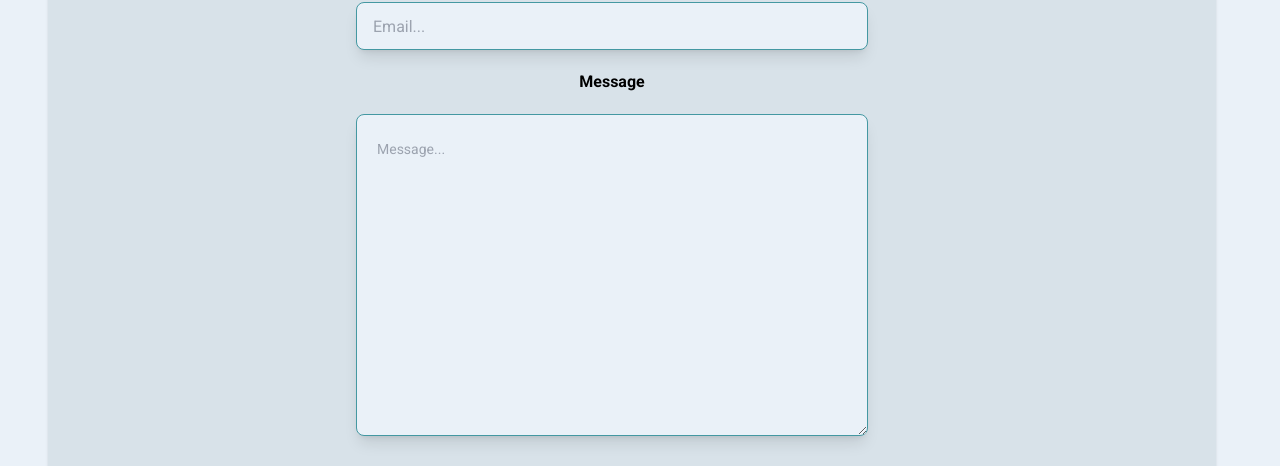
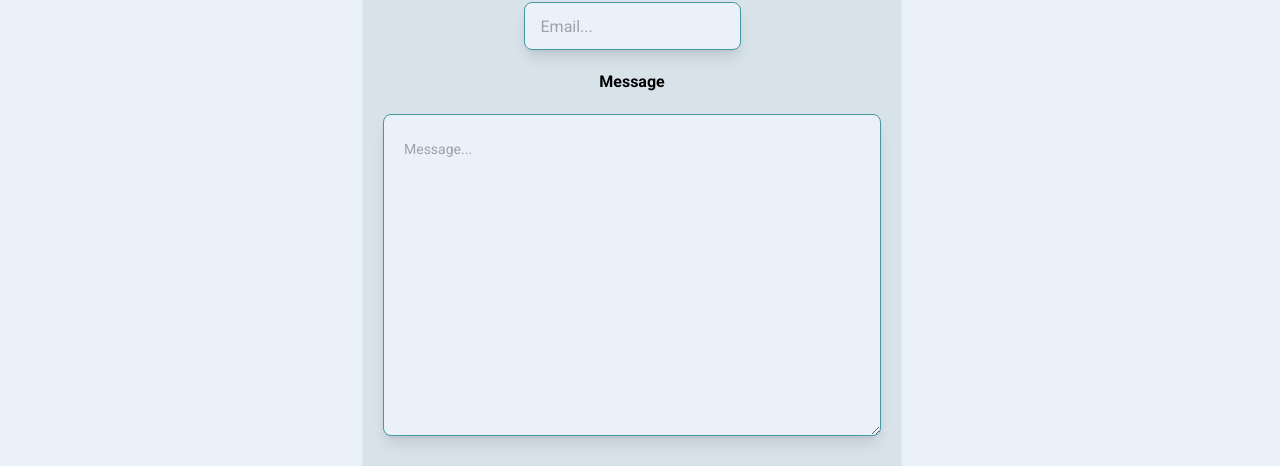
Before and after one commit to mollybrace/mocean-therapy-nextjs, a Next.js app: page /contact in a window 1280 px wide. Shown: the part 792-1258 px from the top of the page. Built offline with nearby package versions, Linux system fonts and the light colour scheme.

Commit message:
editing form

```diff
--- a/src/app/contact/components/Form.tsx
+++ b/src/app/contact/components/Form.tsx
@@ -44,13 +44,11 @@ type Formprops = {
 
 
   return (
-    <div className='flex items-center max-w-full pr-4 justify-center mt-10 mb-10'>
-      <div className=' w-full px-12 '>
-
-      <div className=' items-center justify-center rounded-lg block shadow text-center bg-dogwood/40 outline-none'>
+    <div className='flex flex-col items-center w-full pr-4 justify-center mt-10 mb-10'>
+      <div className='flex flex-col items-center  justify-center rounded-lg shadow text-center bg-dogwood/40 outline-none'>
 
        <form
-        className='pr-10 flex-col items-center justify-center'
+        className='pl-5 pr-5 justify-center flex flex-col items-center'
         ref={form}
         onSubmit={handleSubmit}
         >
@@ -90,7 +88,7 @@ type Formprops = {
 
             />
           </div>
-
+          <div className='flex flex-col items-center'>
           <label
             htmlFor="message"
             className='flex justify-center items-center font-bold pb-5'>Message</label>
@@ -106,9 +104,10 @@ type Formprops = {
             className='textarea-md textarea-bordered w-full max-w-lg bg-moonstone border border-blue-morelli rounded-lg shadow-lg p-5 flex justify-center '
             onChange={(event) => setMessage(event.target.value)}
             required
-
           />
             </div>
+
+          </div>
         <br></br>
           <button
           type='submit'
@@ -122,7 +121,6 @@ type Formprops = {
           </div>
   </form>
       </div>
-      </div>
 
 </div>
     )
--- a/src/app/globals.css
+++ b/src/app/globals.css
@@ -51,7 +51,7 @@
 }
 
 .hero-container-large {
-  height: 000px;
+  height: 1000px;
   width: 100%;
 }
 
--- a/src/components/Welcome.tsx
+++ b/src/components/Welcome.tsx
@@ -2,10 +2,9 @@ import React from 'react'
 
 const Welcome = () => {
   return (
-    // <div className='flex h-36 bg-twitter-blue'>Welcome</div>
     <section>
-      <div className='h-32 bg-dogwood flex items-center justify-center'>
-      <h1 className='text-moonstone text-[34px]  font-roboto md:text-[50px] sm:text-[40px] whitespace-nowrap'>
+      <div className='h-32 bg-dogwood flex items-center justify-center text-center'>
+      <h1 className='text-moonstone text-[34px]  font-roboto md:text-[50px] sm:text-[40px]'>
         Welcome to Mocean Therapy</h1>
 
       </div>
```
Also changed, not shown: src/components/Hero.tsx (+1 -9 lines).
